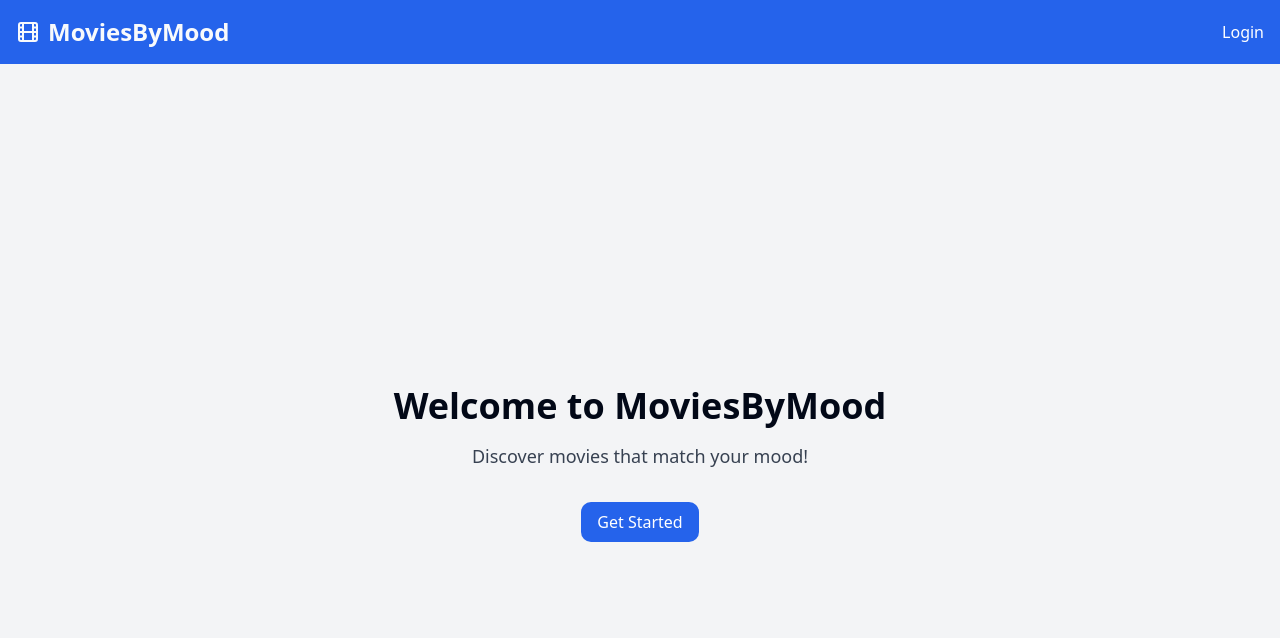
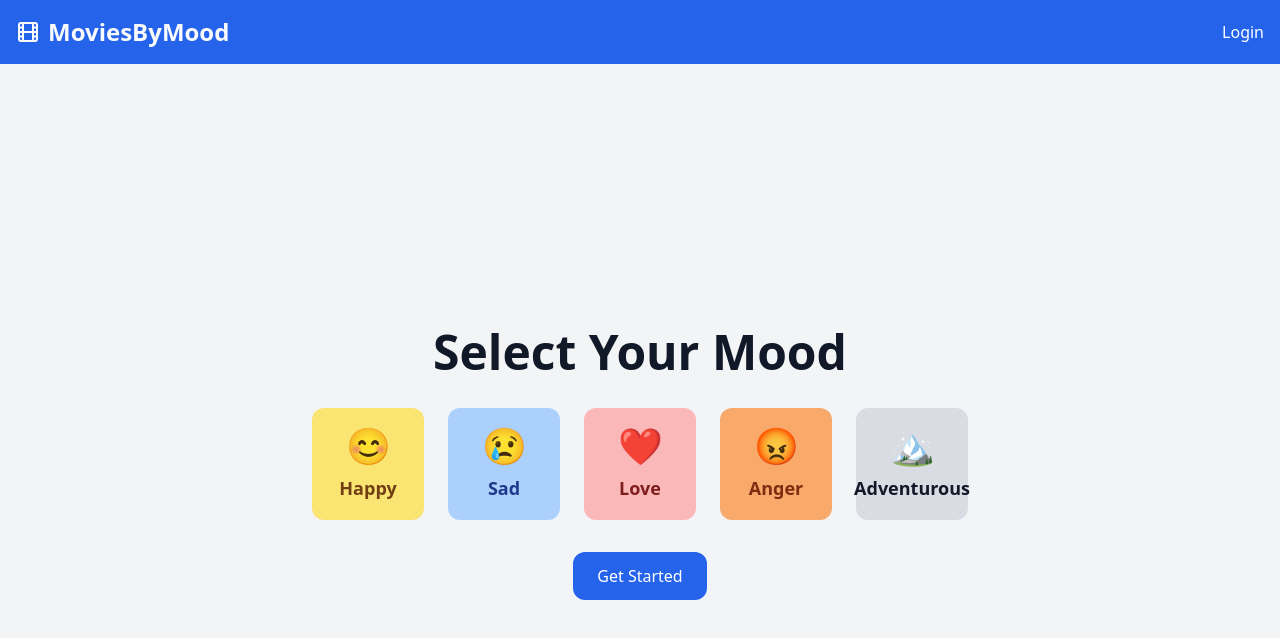
Before and after one commit to Scorpio-2410/MoodMovies, a React (Vite) app in the folder ReactApp/reactapp.client/: page / in a window 1280 px wide. Shown: the top 638 px of the page. Built offline with nearby package versions, Linux system fonts and the light colour scheme.

Commit message:
Welcome page added animated css

```diff
--- /dev/null
+++ b/ReactApp/reactapp.client/src/css/IndexPage.css
@@ -0,0 +1,30 @@
+/* CSS for the emoji rain animation */
+.emoji-rain-container {
+  position: absolute;
+  top: 0;
+  left: 0;
+  width: 100vw;
+  height: 100vh;
+  pointer-events: none;
+  overflow: hidden;
+  z-index: 1;
+}
+
+.emoji-rain {
+  position: absolute;
+  top: -5%;
+  font-size: 2.5rem;
+  opacity: 0;
+  animation: emojiFall 3s linear forwards;
+}
+
+@keyframes emojiFall {
+  0% {
+    transform: translateY(-100%);
+    opacity: 1;
+  }
+  100% {
+    transform: translateY(100vh);
+    opacity: 0;
+  }
+}
--- a/ReactApp/reactapp.client/src/pages/IndexPage.jsx
+++ b/ReactApp/reactapp.client/src/pages/IndexPage.jsx
@@ -1,16 +1,79 @@
-import React from 'react';
-import { Link } from 'react-router-dom';
+import React, { useState } from 'react';
+import '@/css/IndexPage.css'; // Import the CSS for animations
+
+const moods = [
+  { name: 'Happy', emoji: '😊', bgColor: 'bg-yellow-300', textColor: 'text-yellow-900' },
+  { name: 'Sad', emoji: '😢', bgColor: 'bg-blue-300', textColor: 'text-blue-900' },
+  { name: 'Love', emoji: '❤️', bgColor: 'bg-red-300', textColor: 'text-red-900' },
+  { name: 'Anger', emoji: '😡', bgColor: 'bg-orange-400', textColor: 'text-orange-900' },
+  { name: 'Adventurous', emoji: '🏔️', bgColor: 'bg-gray-300', textColor: 'text-gray-900' },
+];
 
 const IndexPage = () => {
+  const [activeMood, setActiveMood] = useState(null);
+  const [showEmojis, setShowEmojis] = useState(false);
+
+  const handleMoodSelect = (mood) => {
+    setActiveMood(mood);
+    setShowEmojis(true);
+
+    // Revert back to default background and hide emojis after 3 seconds
+    setTimeout(() => {
+      setActiveMood(null);
+      setShowEmojis(false);
+    }, 3000); // 3 seconds
+  };
+
   return (
-    <div className="min-h-screen flex flex-col items-center justify-center bg-gray-100">
-      <h1 className="text-4xl font-bold mb-4">Welcome to MoviesByMood</h1>
-      <p className="text-lg text-gray-700 mb-8">
-        Discover movies that match your mood!
-      </p>
-      <Link to="/register" className="bg-blue-600 text-white px-4 py-2 rounded-md hover:bg-blue-700 transition-colors">
+    <div
+      className={`min-h-screen flex flex-col items-center justify-center relative transition-all duration-500 ${
+        activeMood ? activeMood.bgColor : 'bg-gray-100'
+      }`}
+    >
+      <h1 className={`text-5xl font-bold mb-8 transition-all duration-300 ${activeMood ? activeMood.textColor : 'text-gray-900'}`}>
+        Select Your Mood
+      </h1>
+
+      <div className="flex space-x-6 mb-8">
+        {moods.map((mood) => (
+          <button
+            key={mood.name}
+            onClick={() => handleMoodSelect(mood)}
+            className={`flex flex-col items-center justify-center p-4 w-28 h-28 rounded-lg transition-all duration-300 transform hover:scale-110 ${
+              activeMood && activeMood.name === mood.name ? 'bg-opacity-100' : 'bg-opacity-75'
+            } ${mood.bgColor} ${mood.textColor}`}
+          >
+            <span className="text-4xl">{mood.emoji}</span>
+            <span className="mt-2 text-lg font-semibold">{mood.name}</span>
+          </button>
+        ))}
+      </div>
+
+      {/* Get Started button */}
+      <button
+        onClick={() => (window.location.href = '/register')}
+        className="bg-blue-600 text-white px-6 py-3 rounded-lg hover:bg-blue-700 transition-colors duration-300"
+      >
         Get Started
-      </Link>
+      </button>
+
+      {/* Emoji Rain */}
+      {showEmojis && (
+        <div className="emoji-rain-container">
+          {[...Array(30)].map((_, index) => (
+            <span
+              key={index}
+              className="emoji-rain"
+              style={{
+                left: `${Math.random() * 100}vw`, // Random horizontal position
+                animationDelay: `${Math.random() * 1.5}s`, // Random delay for staggered rain effect
+              }}
+            >
+              {activeMood.emoji}
+            </span>
+          ))}
+        </div>
+      )}
     </div>
   );
 };
```
